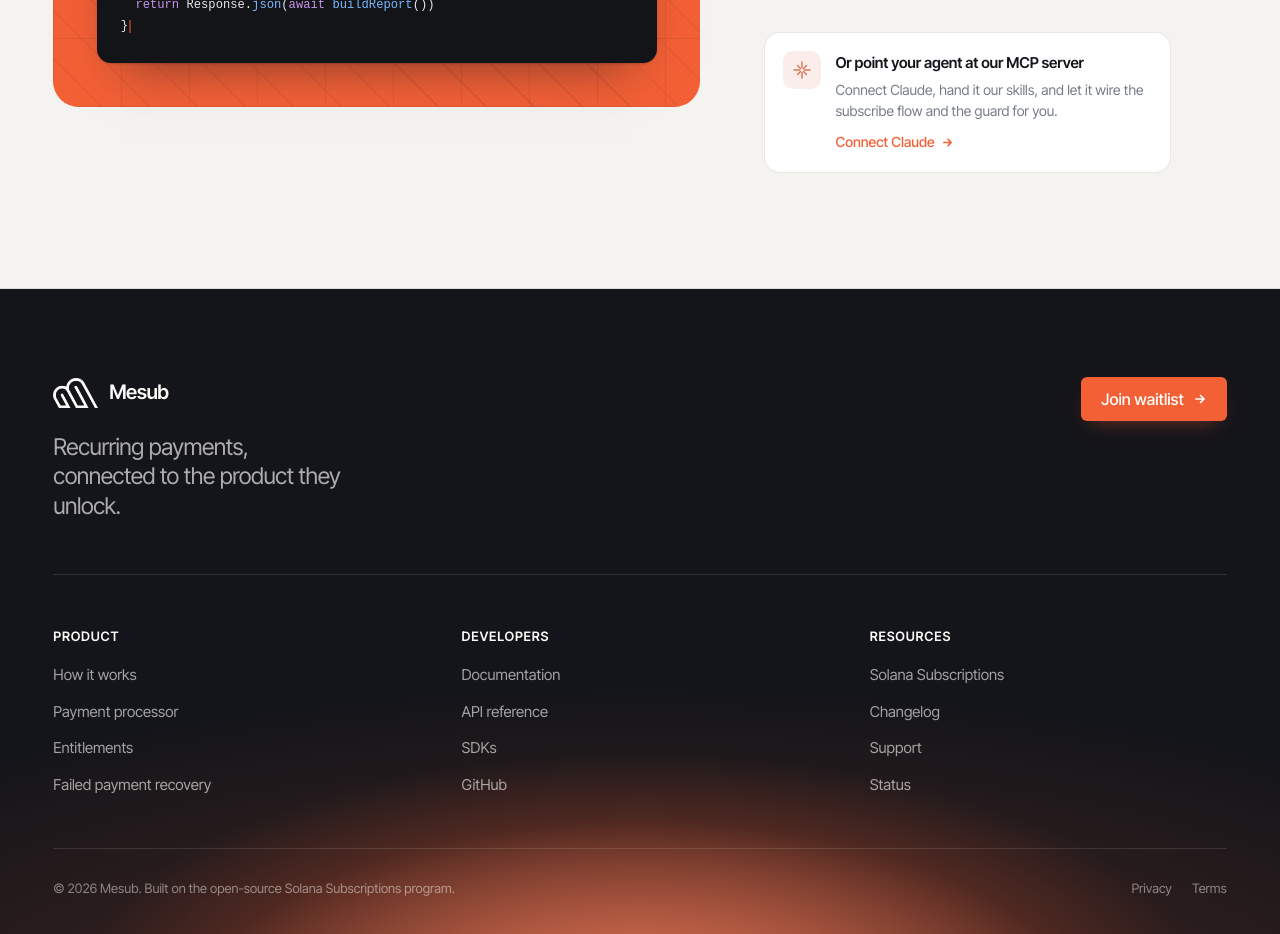
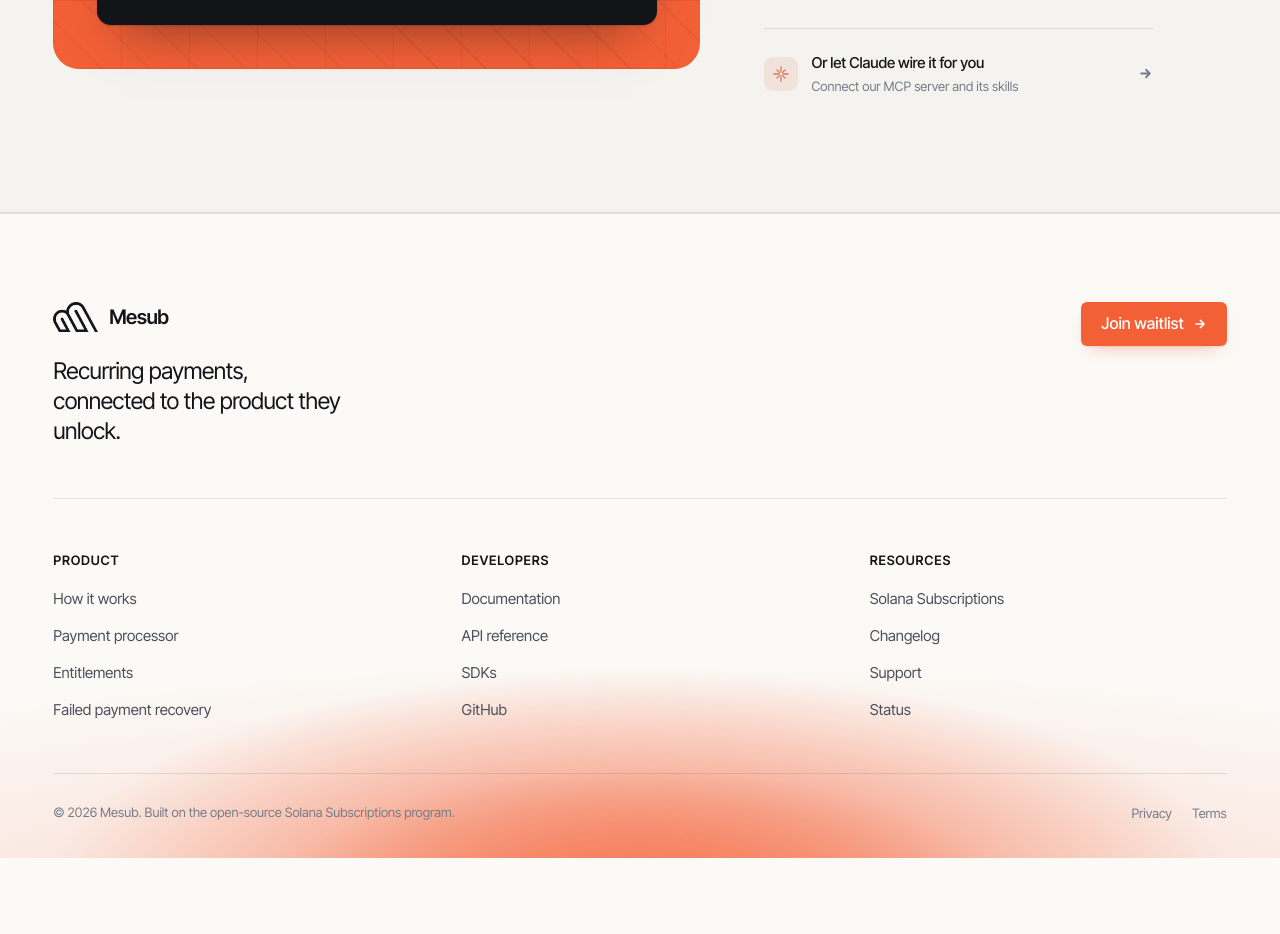
Before and after one commit to Mesub-io/landing-page, a Next.js app: page / in a window 1280 px wide. Shown: the part 3020-3954 px from the top of the page. After the commit the page ends 3878 px from the top, so only its background shows below. Built offline with nearby package versions, Linux system fonts and the light colour scheme.

Commit message:
Keep the footer on paper, and slim the MCP entry point to a row

```diff
--- a/app/globals.css
+++ b/app/globals.css
@@ -1432,16 +1432,17 @@ button {
 }
 
 /* ==========================================================================
-   Footer — ink ground with light rising out of it.
-
-   The glow is the same idea as the animated gradient background, done with two
-   CSS layers instead of a requestAnimationFrame loop rewriting inline styles
-   every frame: one steady wash, one that breathes on an 11s cycle.
+   Footer — paper ground, with light rising out of the bottom edge.
+
+   Same idea as the animated gradient background, done with CSS layers instead
+   of a requestAnimationFrame loop rewriting inline styles every frame: one
+   steady wash and one that breathes on an 11s cycle.
    ========================================================================== */
 
 .footer {
-  background: var(--ink);
-  color: color-mix(in srgb, var(--paper) 72%, transparent);
+  background: var(--paper);
+  border-top: 1px solid var(--line);
+  color: var(--ink-soft);
   isolation: isolate;
   overflow: hidden;
   position: relative;
@@ -1449,37 +1450,45 @@ button {
 
 .footer-glow {
   background:
-    radial-gradient(70% 58% at 50% 108%, color-mix(in srgb, var(--accent) 62%, transparent) 0%, transparent 62%),
-    radial-gradient(120% 80% at 50% 118%, color-mix(in srgb, var(--accent) 26%, transparent) 0%, transparent 70%);
+    radial-gradient(
+      64% 46% at 50% 104%,
+      color-mix(in srgb, var(--accent) 78%, transparent) 0%,
+      color-mix(in srgb, var(--accent) 32%, transparent) 42%,
+      transparent 72%
+    ),
+    radial-gradient(
+      130% 62% at 50% 114%,
+      color-mix(in srgb, var(--accent) 26%, transparent) 0%,
+      transparent 74%
+    );
   inset: 0;
   position: absolute;
   z-index: -1;
 }
 
-/* The breathing pass: a second, softer light that slowly expands and settles. */
+/* The breathing pass: a brighter core that slowly swells and settles. */
 .footer-glow::after {
   animation: footer-breathe 11s ease-in-out infinite;
   background: radial-gradient(
-    46% 40% at 50% 106%,
-    color-mix(in srgb, var(--accent) 70%, #fff 30%) 0%,
-    transparent 68%
+    38% 30% at 50% 103%,
+    color-mix(in srgb, var(--accent) 82%, #fff 18%) 0%,
+    transparent 70%
   );
   content: '';
   inset: 0;
-  opacity: 0.55;
   position: absolute;
 }
 
 @keyframes footer-breathe {
   0%,
   100% {
-    opacity: 0.42;
+    opacity: 0.5;
     transform: scale(1);
   }
 
   50% {
-    opacity: 0.7;
-    transform: scale(1.12);
+    opacity: 0.85;
+    transform: scale(1.14);
   }
 }
 
@@ -1491,7 +1500,7 @@ button {
 
 .footer-top {
   align-items: flex-start;
-  border-bottom: 1px solid color-mix(in srgb, var(--paper) 12%, transparent);
+  border-bottom: 1px solid var(--line);
   display: flex;
   flex-wrap: wrap;
   gap: 26px;
@@ -1501,7 +1510,7 @@ button {
 
 .footer-brand {
   align-items: center;
-  color: var(--paper);
+  color: var(--ink);
   display: inline-flex;
   font-size: 1.25rem;
   font-weight: 600;
@@ -1510,7 +1519,7 @@ button {
 }
 
 .footer-claim {
-  color: color-mix(in srgb, var(--paper) 66%, transparent);
+  color: var(--ink);
   font-size: clamp(1.125rem, 1.8vw, 1.5rem);
   letter-spacing: -0.02em;
   line-height: 1.3;
@@ -1538,7 +1547,7 @@ button {
 }
 
 .footer-columns h3 {
-  color: var(--paper);
+  color: var(--ink);
   font-size: 0.8125rem;
   font-weight: 600;
   letter-spacing: 0.06em;
@@ -1555,18 +1564,18 @@ button {
 }
 
 .footer-columns a {
-  color: color-mix(in srgb, var(--paper) 62%, transparent);
+  color: var(--ink-soft);
   font-size: 0.9375rem;
   transition: color var(--fast) var(--ease);
 }
 
 .footer-columns a:hover {
-  color: var(--paper);
+  color: var(--ink);
 }
 
 .footer-bottom {
   align-items: center;
-  border-top: 1px solid color-mix(in srgb, var(--paper) 12%, transparent);
+  border-top: 1px solid var(--line);
   display: flex;
   flex-wrap: wrap;
   gap: 12px 24px;
@@ -1575,7 +1584,7 @@ button {
 }
 
 .footer-bottom p {
-  color: color-mix(in srgb, var(--paper) 48%, transparent);
+  color: var(--ink-muted);
   font-size: 0.8125rem;
   margin: 0;
 }
@@ -1589,17 +1598,13 @@ button {
 }
 
 .footer-bottom a {
-  color: color-mix(in srgb, var(--paper) 48%, transparent);
+  color: var(--ink-muted);
   font-size: 0.8125rem;
   transition: color var(--fast) var(--ease);
 }
 
 .footer-bottom a:hover {
-  color: var(--paper);
-}
-
-.footer :focus-visible {
-  outline-color: var(--paper);
+  color: var(--ink);
 }
 
 @media (prefers-reduced-motion: reduce) {
@@ -1610,76 +1615,66 @@ button {
 
 /* --- The MCP entry point --------------------------------------------------
    A second door into the same product, for people whose editor writes the
-   integration for them. */
-
-.mcp-card {
-  align-items: flex-start;
-  background: var(--surface);
-  border: 1px solid var(--line);
-  border-radius: var(--radius-lg);
-  display: flex;
-  gap: 14px;
-  margin-top: 30px;
-  max-width: 44ch;
-  padding: 18px;
-  transition:
-    border-color var(--base) var(--ease),
-    box-shadow var(--base) var(--ease),
-    transform var(--base) var(--ease);
-}
-
-.mcp-card:hover {
-  border-color: var(--line-strong);
-  box-shadow: 0 1px 2px rgb(20 21 26 / 4%), 0 16px 32px -22px rgb(20 21 26 / 30%);
-  transform: translateY(-2px);
+   integration for them. Kept as a single row: a card here would compete with
+   the code window across the way. */
+
+.mcp-row {
+  align-items: center;
+  border-top: 1px solid var(--line);
+  display: flex;
+  gap: 13px;
+  margin-top: 26px;
+  max-width: 42ch;
+  padding-top: 22px;
 }
 
 .mcp-mark {
   align-items: center;
-  background: color-mix(in srgb, #d97757 12%, transparent);
-  border-radius: 10px;
+  background: color-mix(in srgb, #d97757 13%, transparent);
+  border-radius: 9px;
   color: #d97757;
   display: flex;
   flex: none;
-  height: 38px;
+  height: 34px;
   justify-content: center;
-  width: 38px;
+  transition: background-color var(--base) var(--ease);
+  width: 34px;
+}
+
+.mcp-row:hover .mcp-mark {
+  background: color-mix(in srgb, #d97757 22%, transparent);
 }
 
 .mcp-text {
   display: block;
+  min-width: 0;
 }
 
 .mcp-title {
   color: var(--ink);
   display: block;
   font-size: 0.9375rem;
-  font-weight: 600;
+  font-weight: 500;
   letter-spacing: -0.01em;
 }
 
 .mcp-body {
   color: var(--ink-muted);
   display: block;
-  font-size: 0.875rem;
-  line-height: 1.5;
-  margin-top: 5px;
-}
-
-.mcp-action {
-  align-items: center;
-  color: var(--accent);
-  display: inline-flex;
-  font-size: 0.875rem;
-  font-weight: 500;
-  gap: 6px;
-  margin-top: 10px;
-}
-
-.mcp-card:hover .mcp-action svg {
-  transform: translateX(2px);
-}
-
-.mcp-action svg {
-  transition: transform var(--base) var(--ease);
-}
+  font-size: 0.8125rem;
+  margin-top: 2px;
+}
+
+.mcp-arrow {
+  color: var(--ink-muted);
+  flex: none;
+  margin-left: auto;
+  transition:
+    color var(--base) var(--ease),
+    transform var(--base) var(--ease);
+}
+
+.mcp-row:hover .mcp-arrow {
+  color: var(--ink);
+  transform: translateX(3px);
+}
--- a/components/integrate.tsx
+++ b/components/integrate.tsx
@@ -120,20 +120,17 @@ export function Integrate() {
             {integrate.link.label}
           </a>
 
-          <a className="mcp-card" href={integrate.mcp.href}>
+          <a className="mcp-row" href={integrate.mcp.href}>
             <span className="mcp-mark">
-              <ClaudeMark />
+              <ClaudeMark size={18} />
             </span>
             <span className="mcp-text">
               <span className="mcp-title">{integrate.mcp.title}</span>
               <span className="mcp-body">{integrate.mcp.body}</span>
-              <span className="mcp-action">
-                {integrate.mcp.action}
-                <svg width="13" height="13" viewBox="0 0 14 14" fill="none" aria-hidden="true">
-                  <path d="M3 7h8M7.5 3.5 11 7l-3.5 3.5" stroke="currentColor" strokeWidth="1.7" strokeLinecap="round" strokeLinejoin="round" />
-                </svg>
-              </span>
             </span>
+            <svg className="mcp-arrow" width="15" height="15" viewBox="0 0 14 14" fill="none" aria-hidden="true">
+              <path d="M3 7h8M7.5 3.5 11 7l-3.5 3.5" stroke="currentColor" strokeWidth="1.7" strokeLinecap="round" strokeLinejoin="round" />
+            </svg>
           </a>
         </div>
       </div>
--- a/lib/integrate.ts
+++ b/lib/integrate.ts
@@ -26,9 +26,8 @@ export const integrate = {
   ],
   link: { label: 'Browse the API reference', href: PLACEHOLDER },
   mcp: {
-    title: 'Or point your agent at our MCP server',
-    body: 'Connect Claude, hand it our skills, and let it wire the subscribe flow and the guard for you.',
-    action: 'Connect Claude',
+    title: 'Or let Claude wire it for you',
+    body: 'Connect our MCP server and its skills',
     href: PLACEHOLDER,
   },
   file: 'app/api/reports/route.ts',
```
